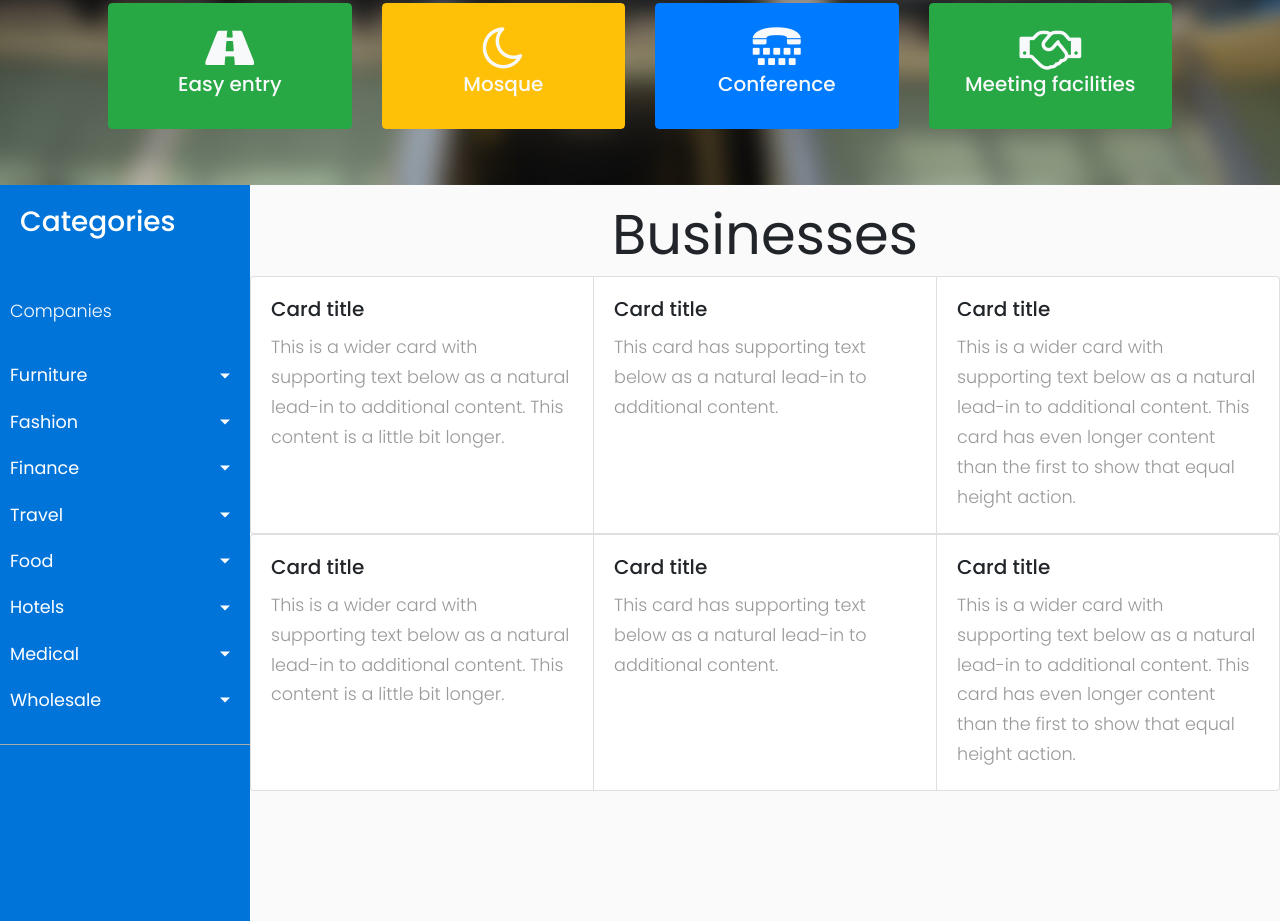
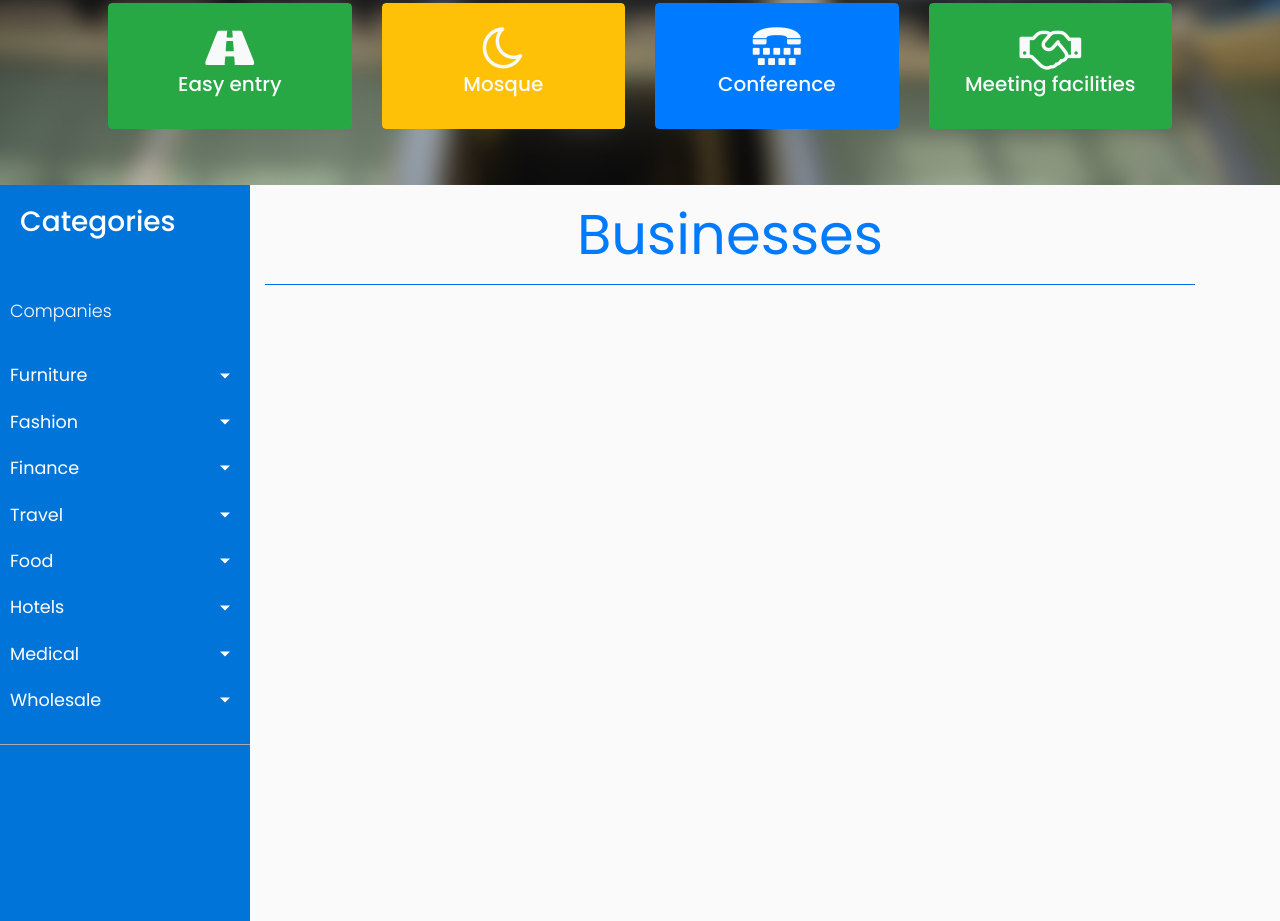
Before and after one commit to AbdullahinurAA/YBP-website-test, a plain HTML site: page index.html in a window 1280 px wide. Shown: the part 818-1739 px from the top of the page. Drawn offline with nearby package versions, Linux system fonts and the light colour scheme.

Commit message:
increase width of business section

```diff
--- a/index.html
+++ b/index.html
@@ -380,64 +380,13 @@
                                 </button> -->
                             </div>
                         </nav>
-                        <div class="container">
-                                <h1 class="display-4 text-center"><strong>Businesses</strong></h1>
+                        <div class="container-fluid" style="min-width: 60em;">
+                                <h1 class="display-4 text-center text-primary"><strong>Businesses</strong></h1>
+                                <hr class="bg-primary">
                                 <div class="row">
-                                <div class="card-group">
-                                        <div class="card">
 
-                                          <div class="card-body">
-                                            <h5 class="card-title">Card title</h5>
-                                            <p class="card-text">This is a wider card with supporting text below as a natural lead-in to additional content. This content is a little bit longer.</p>
+                                    </div>
 
-                                          </div>
-                                        </div>
-                                        <div class="card">
-
-                                          <div class="card-body">
-                                            <h5 class="card-title">Card title</h5>
-                                            <p class="card-text">This card has supporting text below as a natural lead-in to additional content.</p>
-
-                                          </div>
-                                        </div>
-                                        <div class="card">
-
-                                          <div class="card-body">
-                                            <h5 class="card-title">Card title</h5>
-                                            <p class="card-text">This is a wider card with supporting text below as a natural lead-in to additional content. This card has even longer content than the first to show that equal height action.</p>
-
-                                          </div>
-                                        </div>
-                                      </div>
-                                    </div>
-                                    <div class="row">
-                                            <div class="card-group">
-                                                    <div class="card">
-
-                                                      <div class="card-body">
-                                                        <h5 class="card-title">Card title</h5>
-                                                        <p class="card-text">This is a wider card with supporting text below as a natural lead-in to additional content. This content is a little bit longer.</p>
-
-                                                      </div>
-                                                    </div>
-                                                    <div class="card">
-
-                                                      <div class="card-body">
-                                                        <h5 class="card-title">Card title</h5>
-                                                        <p class="card-text">This card has supporting text below as a natural lead-in to additional content.</p>
-
-                                                      </div>
-                                                    </div>
-                                                    <div class="card">
-
-                                                      <div class="card-body">
-                                                        <h5 class="card-title">Card title</h5>
-                                                        <p class="card-text">This is a wider card with supporting text below as a natural lead-in to additional content. This card has even longer content than the first to show that equal height action.</p>
-
-                                                      </div>
-                                                    </div>
-                                                  </div>
-                                                </div>
                         </div>
                     </div>
                     <!-- Page Content end -->
```
